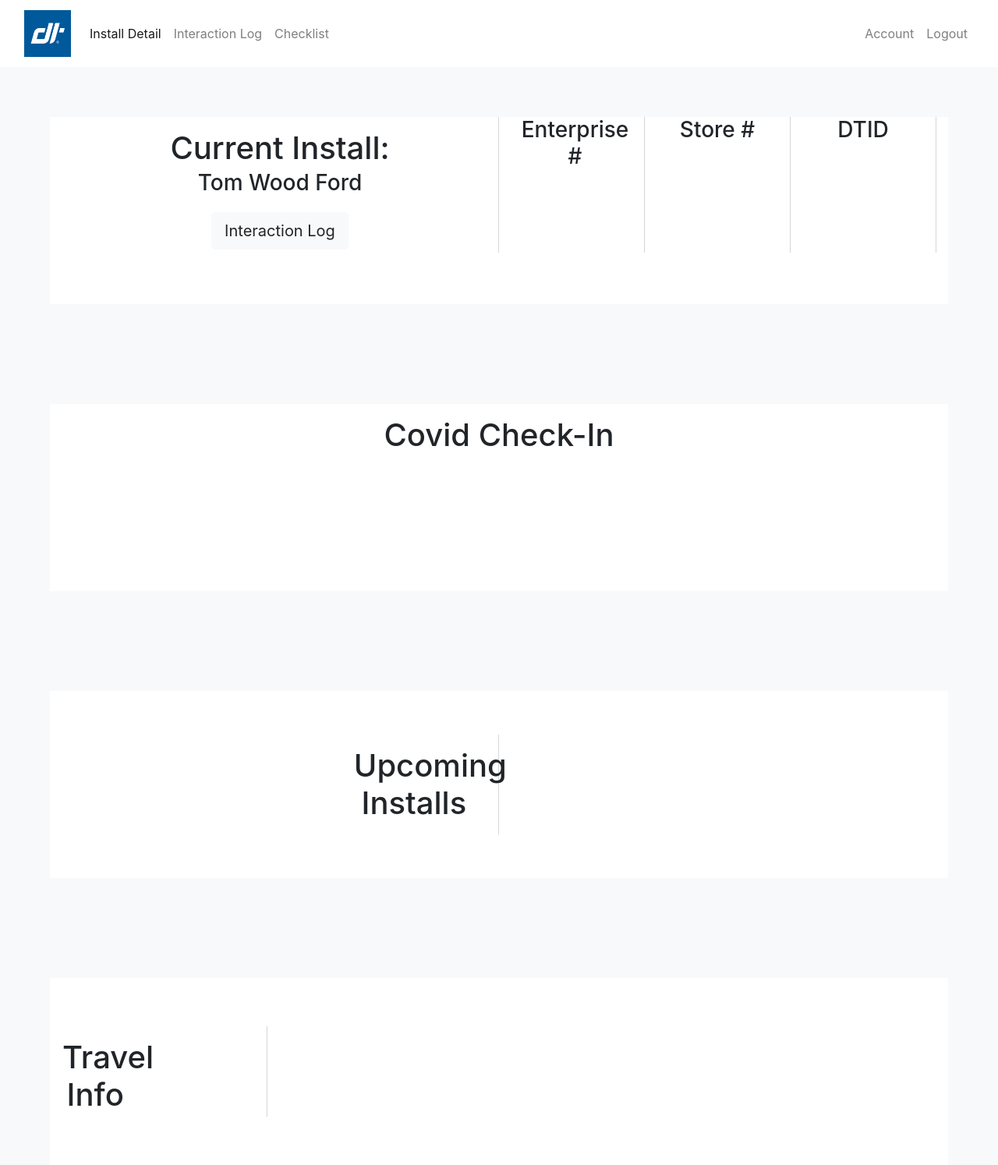
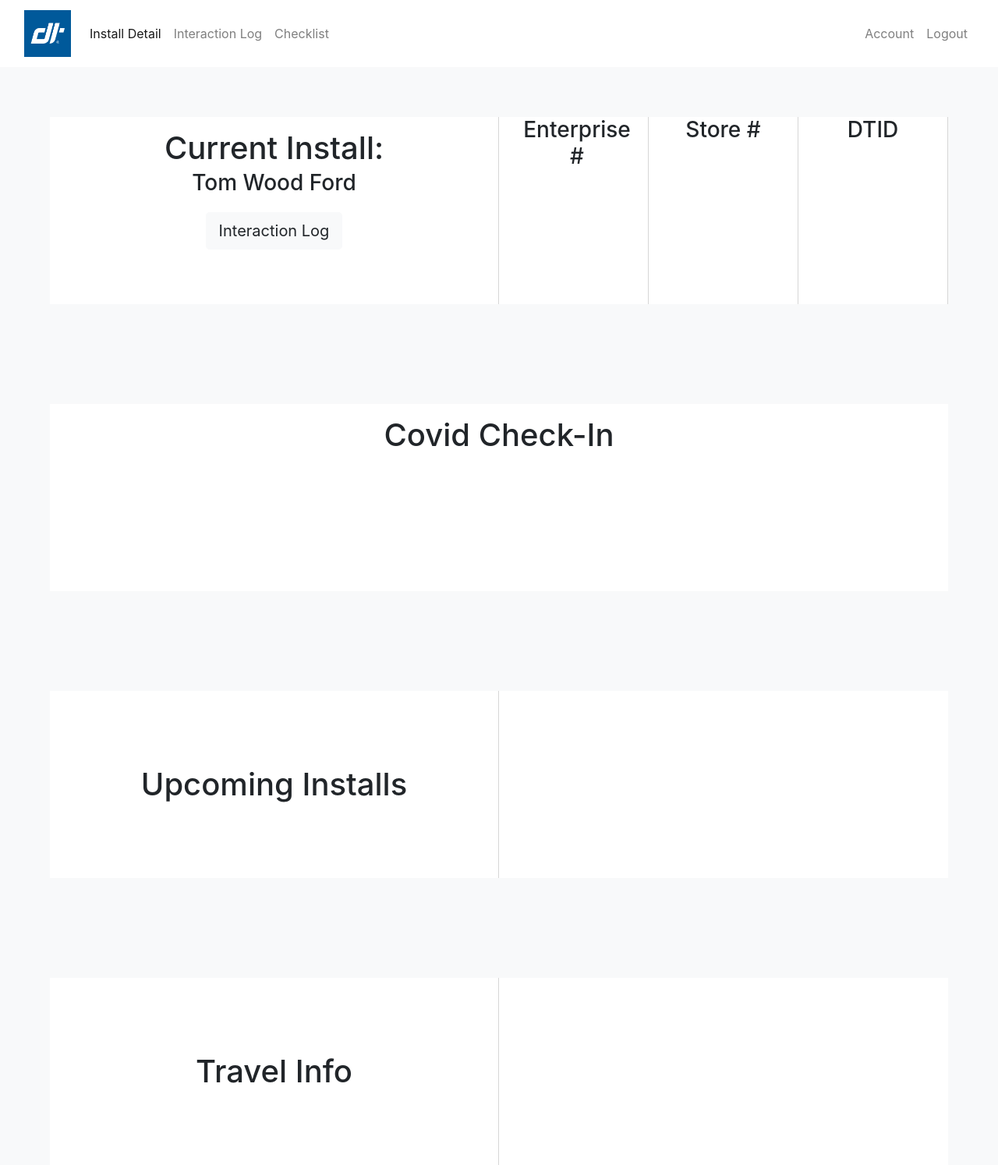
Before and after one commit to PaytonDev/Install_Hub, a Flask app: template templates/user/detail.html in a window 1280 px wide. Shown: the whole page at 78% size. Run offline with Flask 2, Linux system fonts and the light colour scheme; the template is opened without the code that fills it, so the values that code supplies are empty; some libraries are stand-ins or nearby versions.

Commit message:
Updated user detail page ui

```diff
--- a/static/app.css
+++ b/static/app.css
@@ -29,10 +29,12 @@ select {
 
 .install-name, .install-ids, .detail-title {
     border-right: 1px solid rgba(51, 51, 51, 0.2);
+    height: 100%;
 }
 
-
-
+#last-title {
+    border: none;
+}
 
 img {
     height: auto;
--- a/templates/user/detail.html
+++ b/templates/user/detail.html
@@ -1,8 +1,7 @@
 {% extends 'user/base.html' %}
 
 {% block content %}
-<div class="d-block container-fluid text-center current-install-info">
-    <div class="row mx-auto">
+    <div class="d-flex row mx-auto text-center justify-content-evenly current-install-info">
         <div class="col-6 install-name">
             <div class="install-headers mb-3">
                 <h1  class="mb-1 install-header">Current Install:</h1>
@@ -25,35 +24,31 @@
             </div>
         </div>
         <div class="col-2 install-ids px-2">
-            <div class="install-id-title mb-3">
+            <div class="install-id-title mb-3" id="last-title">
                 <h3 class="mb-1">DTID</h4>
                     <h4 class="install-data">{{ dealer.dtid }}</h4>
             </div>
         </div>
     </div>
-</div>
-<div class="d-flex text-center justify-content-center align-items-start current-install-info mx-auto">
-    <div class="row mx-auto">
+<div class="d-flex row mx-auto justify-content-center current-install-info">
+    <div class="d-flex text-center">
         <h1 class="mb-1">Covid Check-In</h1>
     </div>
 </div>
-<div class="d-flex text-center justify-content-around align-items-center current-install-info mx-auto">
-    <div class="row mx-auto">
-        <div class="col-6 detail-title">
-            <h1>Upcoming Installs</h1>
+    <div class="d-flex row mx-auto current-install-info justify-content-center ">
+        <div class="d-flex col-6 detail-title text-center align-items-center">
+            <h1 class="mx-auto">Upcoming Installs</h1>
         </div>
-        <div class="col-6">
+        <div class="d-flex col-6">
         </div>
     </div>
-</div>
-<div class="d-flex text-center align-items-center current-install-info mx-auto">
-    <div class="row detail-title justify-content-center">
-        <div class="col-6 mx-auto">
-            <h1 class="mb-1">Travel Info</h1>
+    <div class="d-flex row mx-auto current-install-info justify-content-center ">
+        <div class="d-flex col-6 detail-title text-center align-items-center">
+            <h1 class="mx-auto">Travel Info</h1>
         </div>
-        <div class="col-6">
-
+        <div class="d-flex col-6">
         </div>
     </div>
-</div>
+
+
 {% endblock %}
```
